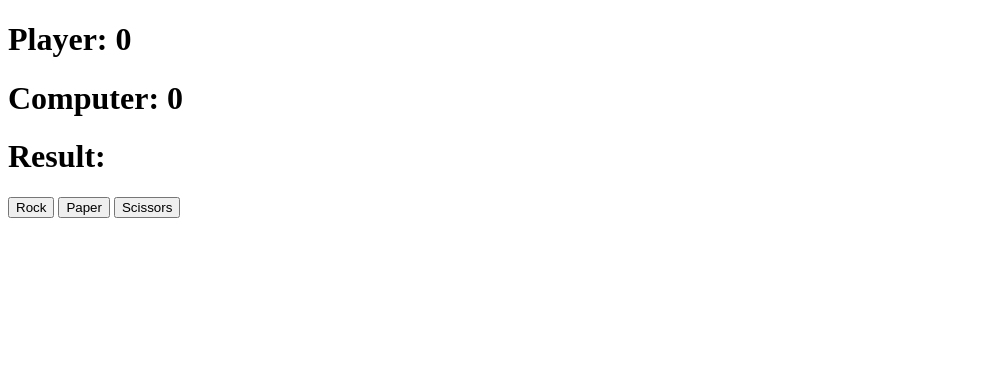
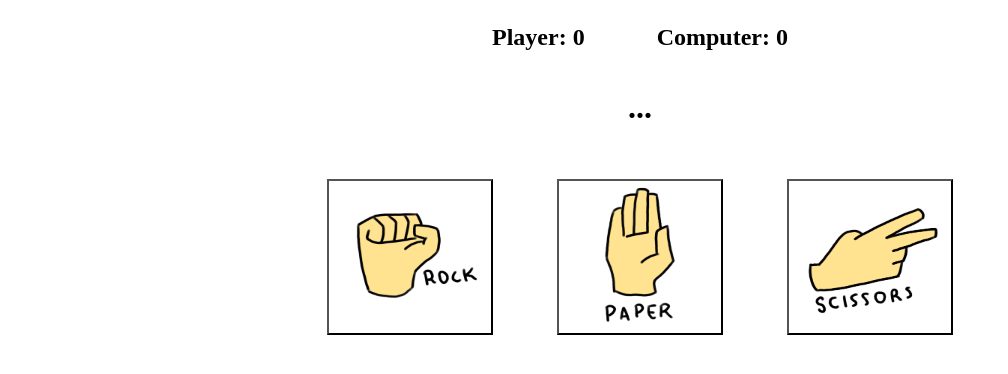
Before and after one commit to Miissy/RockPaperScissors, a plain HTML site: page index.html in a window 1280 px wide. Both pictures are taken after a click on the button "Rock". Shown: the whole page, without its empty margins (0-1008 px from the left). Drawn offline with Linux system fonts and the light colour scheme.

Commit message:
Added styles to buttons

```diff
--- a/index.html
+++ b/index.html
@@ -3,19 +3,36 @@
 
 <head>
     <title>Rock Paper Scissors Project</title>
+    <link rel="stylesheet" href="style.css">
 </head>
 
 <body>
 
-    <div id="resultDiv">
+    <!-- <div class="statusTop">
+        <div class="winLoose">
+            <img src="img/win.png">
+            <img src="img/lose.png">
+        </div>
+    </div>
+
+    <div class="statusBottom">
+        <div class="playerComputer">
+            <img src="img/paper.png">
+            <img src="img/rock.png">
+        </div>
+    </div> -->
+
+    <div class="resultDiv">
         <h1 class="gameText" id="playerText">Player: </h1>
         <h1 class="gameText" id="computerText">Computer: </h1>
-        <h1 class="gameText" id="result">Result: </h1>
     </div>
+    <h1 class="gameText" id="result">...</h1>
 
-    <button id="btn">Rock</button>
-    <button id="btn">Paper</button>
-    <button id="btn">Scissors</button>
+    <div class="buttons">
+        <button id="btn"><img src="img/rock.png">Rock</button>
+        <button id="btn"><img src="img/paper.png">Paper</button>
+        <button id="btn"><img src="img/scissors.png">Scissors</button>
+    </div>
 
     <script src="script.js"></script>
 
--- a/script.js
+++ b/script.js
@@ -65,35 +65,40 @@ function game() {
     console.log(`Player: ${playerCount} Computer: ${computerCount}`);
 }
 
+// Resets score to 0 for player and computer
+function reset() {
+    playerCount = 0;
+    computerCount = 0;
+}
 
-// Function that checks the result
+// Checks if anyone have scored 5 and announces the winner
 function checkWinner() {
-    if (playerCount || computerCount === 5) {
+    if (playerCount === 5 || computerCount === 5) {
         if (playerCount > computerCount) {
-            return 'Result: Player won!';
+            result.textContent = 'Player won!';
+            reset();
         } else {
-            return 'Result: Computer won!';
+            result.textContent = 'Computer won!';
+            reset();
         }
     }
-};
-
+}
 
 // Add an event listener to to the buttons that call playRound function
 // Returns the correct playerSelection everytime button is clicked
 const btn = document.querySelectorAll('#btn');
 
+function startGame() {
     btn.forEach(button => button.addEventListener('click', () => {
         playerChoice = button.textContent.toLowerCase();
         playRound();
 
         playerText.textContent = `Player: ${playerCount}`;
         computerText.textContent = `Computer: ${computerCount}`;
+        result.textContent = '...';
 
-    if (playerCount === 5 || computerCount === 5) {
-        if (playerCount > computerCount) {
-            result.textContent = 'Result: Player won!';
-        } else {
-            result.textContent = 'Result: Computer won!';
+        checkWinner();
+    }));
 }
-    }
-}));
+
+startGame();
--- /dev/null
+++ b/style.css
@@ -0,0 +1,43 @@
+#btn {
+    font-size: 0px;
+    margin: 32px;
+    background-color: #fff;
+}
+
+#btn img {
+    width: 150px;
+    height: 150px;
+}
+
+.statusTop,
+.statusBottom {
+    display: flex;
+    justify-content: center;
+    gap: 32px;
+}
+
+.statusTop img,
+.statusBottom img {
+    width: 150px;
+    height: 150px;
+}
+
+.resultDiv {
+    display: flex;
+    justify-content: center;
+    align-items: center;
+    gap: 72px;
+    font-size: 12px;
+}
+
+.buttons {
+    display: flex;
+    justify-content: center;
+    align-items: center;
+}
+
+#result {
+    display: flex;
+    justify-content: center;
+    align-items: center;
+}
```
Also changed, not shown: img/lose.png (added), img/paper.png (added), img/rock.png (added), img/scissors.png (added), img/win.png (added), 2 other files. Lines whose indentation alone changed are shown as unchanged.
